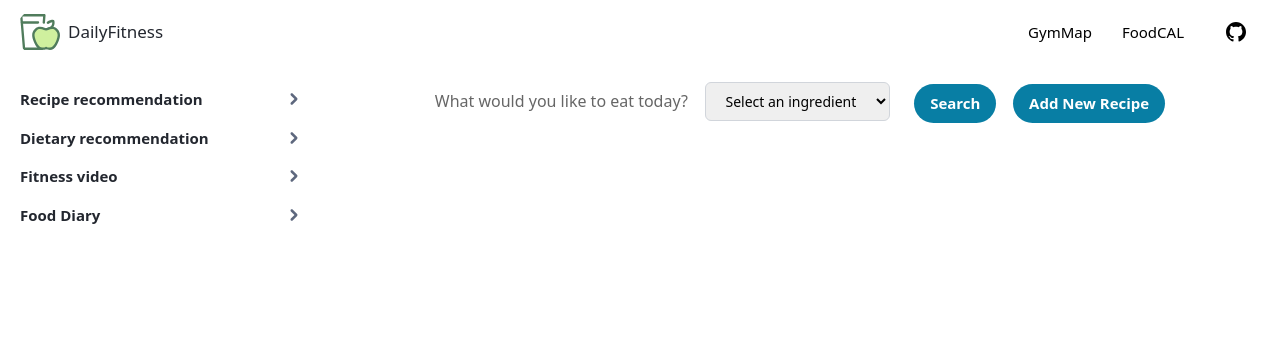
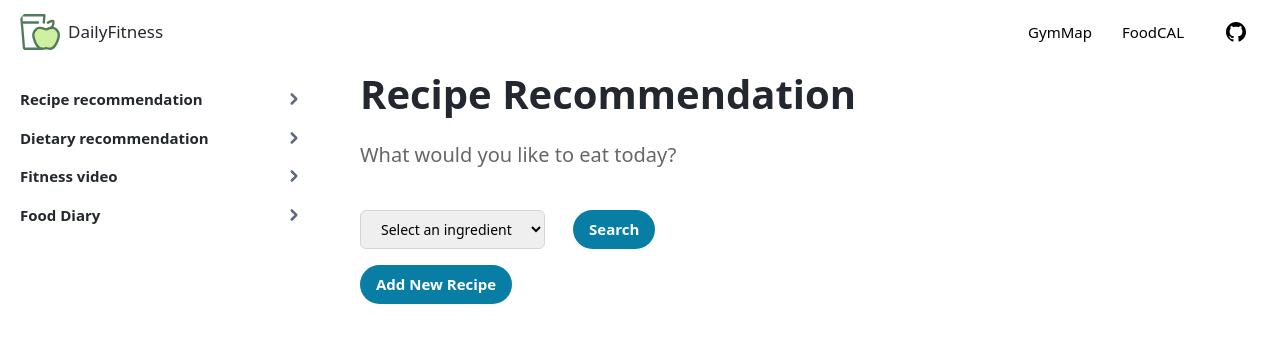
Before and after one commit to ShengjieZhou/DailyFitness, a React (Create React App) app in the folder client/: page /recipe in a window 1280 px wide. Shown: the top 342 px of the page. Built offline with nearby package versions, Linux system fonts and the light colour scheme.

Commit message:
Feature:统一CSS格式，更换封面图片

```diff
--- a/client/src/components/Default.js
+++ b/client/src/components/Default.js
@@ -1,7 +1,7 @@
 import React, { useState, useEffect } from 'react';
 import Header from './Header';
 import Sidebar from './Sidebar';
-
+import DefaultPage from '../assets/DefaultPage.png';
 
 function Default() {
   const [message, setMessage] = useState('');
@@ -22,10 +22,7 @@ function Default() {
           <div className="pl-0">
             <div className="px-5 sm:px-12 pt-3.5">
               <div className="max-w-4xl ml-0 2xl:mx-auto">
-                <h1 className="mdx-heading mt-0 text-primary -mx-.5 break-words text-5xl font-bold">
-                Default page
-                </h1>
-                <span aria-label="API Message">{message}</span>
+                <img src={DefaultPage} alt="Default Page"/>
               </div>
             </div>
           </div>
--- a/client/src/components/Recipe.js
+++ b/client/src/components/Recipe.js
@@ -1,4 +1,4 @@
-import React, { useState } from 'react';
+import React, {useState} from 'react';
 import Modal from 'react-modal';
 import axios from 'axios';
 
@@ -17,7 +17,7 @@ export default function Recipe() {
     const [isButtonDisabled, setIsButtonDisabled] = useState(true);
     const [recipe, setRecipe] = useState('');
     const [isModalOpen, setIsModalOpen] = useState(false);
-  const [newRecipe, setNewRecipe] = useState({ type: '', title: '', step: '' });
+    const [newRecipe, setNewRecipe] = useState({type: '', title: '', step: ''});
 
     const handleOptionChange = (event) => {
         setSelectedOption(event.target.value);
@@ -76,7 +76,7 @@ export default function Recipe() {
             .then(response => {
                 setTimeout(() => {
                     alert('New recipe added successfully!');
-          setNewRecipe({ title: '', step: '', type: '' });
+                    setNewRecipe({title: '', step: '', type: ''});
                     closeModal();
                 }, 100);
                 console.log('New recipe added successfully!');
@@ -109,7 +109,7 @@ export default function Recipe() {
                 onRequestClose={closeModal}
                 className="modal"
             >
-        <div style={{ width: '80%', height: '80%', 'marginLeft': '6rem', 'marginTop': '5rem' }}>
+                <div style={{width: '80%', height: '80%', 'marginLeft': '6rem', 'marginTop': '5rem'}}>
                     <h2 className="text-2xl font-bold mb-4">Add New Recipe</h2>
                     <form onSubmit={handleSubmit} className="flex flex-col mt-4 ml-4">
                         <div className="flex flex-col mb-4">
@@ -142,28 +142,44 @@ export default function Recipe() {
                             <textarea
                                 type="text"
                                 name="step"
-                style={{ height: '10rem' }}
+                                style={{height: '10rem'}}
                                 value={newRecipe.step}
                                 onChange={handleInputChange}
                                 className="rounded-md border border-slate-300 py-2 pl-2 pr-2 shadow-sm focus:ring-sky-500 focus:ring-1"
                             ></textarea>
                         </div>
                         <div className="flex justify-end">
-              <button className="mt-1 active:scale-[.98] transition-transform inline-flex font-bold items-center outline-none focus:outline-none focus-visible:outline focus-visible:outline-link focus:outline-offset-2 bg-link text-white hover:bg-opacity-80 text-base rounded-full px-4 py-2" type="submit" onClick={submitNewRecipe}>Submit</button>
-              <button className="mt-1 active:scale-[.98] transition-transform inline-flex font-bold items-center outline-none focus:outline-none focus-visible:outline focus-visible:outline-link focus:outline-offset-2 bg-link text-white hover:bg-opacity-80 text-base rounded-full px-4 py-2" onClick={closeModal}>Cancel</button>
+                            <button
+                                className="mt-1 active:scale-[.98] transition-transform inline-flex font-bold items-center outline-none focus:outline-none focus-visible:outline focus-visible:outline-link focus:outline-offset-2 bg-link text-white hover:bg-opacity-80 text-base rounded-full px-4 py-2"
+                                type="submit" onClick={submitNewRecipe}>Submit
+                            </button>
+                            <button
+                                className="mt-1 active:scale-[.98] transition-transform inline-flex font-bold items-center outline-none focus:outline-none focus-visible:outline focus-visible:outline-link focus:outline-offset-2 bg-link text-white hover:bg-opacity-80 text-base rounded-full px-4 py-2"
+                                onClick={closeModal}>Cancel
+                            </button>
                         </div>
                     </form>
                 </div>
             </Modal>
 
-      <Header />
+            <Header/>
             <div className="grid lg:grid-cols-sidebar-content">
-        <Sidebar />
-        <main>
-          <div className="ml-4">
-            <form className="flex items-center justify-center mt-4 ml-4">
-              <p className="text-m">What would you like to eat today?&nbsp;&nbsp;&nbsp;&nbsp;</p>
-              <select className="border border-gray-300 rounded-md py-2 px-4 mr-2 focus:outline-none focus:ring-2 focus:ring-blue-500" value={selectedOption} onChange={handleOptionChange}>
+                <Sidebar/>
+                <main className="min-w-0 isolate">
+                    <div className="pl-5 flex">
+                        <div className="px-5 flex-1">
+                            <h1 className="mdx-heading mt-0 mb-4 text-primary -mx-.5 break-words text-5xl font-bold">
+                                Recipe Recommendation
+                            </h1>
+                            <div className="text-gray-3 text-xl">
+                                <form className="mt-4 ml-4">
+                                    <p className="text-gray-3 text-xl">What would you like to eat today?</p>
+                                    <div className="flex items-center mt-10">
+                                        <select
+                                            className="border border-gray-300 rounded-md py-2 px-4 mr-2 focus:outline-none focus:ring-2 focus:ring-blue-500"
+                                            value={selectedOption}
+                                            onChange={handleOptionChange}
+                                        >
                                             <option value="">Select an ingredient</option>
                                             <option value="chicken">Chicken</option>
                                             <option value="beef">Beef</option>
@@ -171,22 +187,32 @@ export default function Recipe() {
                                             <option value="fish">Fish</option>
                                             <option value="vegan">Vegan</option>
                                         </select>
-              <p>&nbsp;&nbsp;&nbsp;&nbsp;</p>
-              <button type="button" className="mt-1 active:scale-[.98] transition-transform inline-flex font-bold items-center outline-none focus:outline-none focus-visible:outline focus-visible:outline-link focus:outline-offset-2 bg-link text-white hover:bg-opacity-80 text-base rounded-full px-4 py-2" disabled={isButtonDisabled} onClick={handleSubmit}>
+                                        <button
+                                            type="button"
+                                            className="ml-5 active:scale-[.98] transition-transform inline-flex font-bold items-center outline-none focus:outline-none focus-visible:outline focus-visible:outline-link focus:outline-offset-2 bg-link text-white hover:bg-opacity-80 text-base rounded-full px-4 py-2"
+                                            disabled={isButtonDisabled}
+                                            onClick={handleSubmit}
+                                        >
                                             Search
                                         </button>
-              <p>&nbsp;&nbsp;&nbsp;&nbsp;</p>
-              <button type="button" className="mt-1 active:scale-[.98] transition-transform inline-flex font-bold items-center outline-none focus:outline-none focus-visible:outline focus-visible:outline-link focus:outline-offset-2 bg-link text-white hover:bg-opacity-80 text-base rounded-full px-4 py-2" onClick={handleAdd}>
+                                    </div>
+                                    <button
+                                        type="button"
+                                        className="mt-4 active:scale-[.98] transition-transform inline-flex font-bold items-center outline-none focus:outline-none focus-visible:outline focus-visible:outline-link focus:outline-offset-2 bg-link text-white hover:bg-opacity-80 text-base rounded-full px-4 py-2"
+                                        onClick={handleAdd}
+                                    >
                                         Add New Recipe
                                     </button>
                                 </form>
                                 <div className="mt-4 ml-4">
                                     <div>
                                         {recipe && recipe.length > 0 ? (
-                  <RecipeDisplay recipes={recipe} />
+                                            <RecipeDisplay recipes={recipe}/>
                                         ) : (
                                             <p></p>
                                         )}
+                                    </div>
+                                </div>
                             </div>
                         </div>
                     </div>
--- a/client/src/components/Video.js
+++ b/client/src/components/Video.js
@@ -1,4 +1,4 @@
-import React, { useState } from 'react';
+import React, {useState} from 'react';
 import YouTube from 'react-youtube';
 import Header from './Header';
 import Sidebar from './Sidebar';
@@ -31,6 +31,7 @@ function Video() {
             return null;
         }
     }
+
     const handleOptionChange = (event) => {
         let topic = event.target.value;
         fetch('http://localhost:5000/api/video?topic=' + topic)
@@ -62,15 +63,17 @@ function Video() {
 
     return (
         <>
-      <Header />
+            <Header/>
             <div className="grid grid-cols-only-content lg:grid-cols-sidebar-content 2xl:grid-cols-sidebar-content-toc">
-        <Sidebar />
+                <Sidebar/>
                 <main className="min-w-0 isolate">
-          <div className="pl-0">
-            <div className="px-5 sm:px-12 pt-3.5">
+                    <div className="pl-5 flex">
+                        <div className="px-5 flex-1">
+                            <h1 className="mdx-heading mt-0 mb-4 text-primary -mx-.5 break-words text-5xl font-bold">
+                                Fitness Video
+                            </h1>
                             <div className="max-w-4xl ml-0 2xl:mx-auto">
-                <div>
-                  <p>Please select a theme of your choice  &nbsp;&nbsp;&nbsp;&nbsp;&nbsp;
+                                <p className="text-gray-3 text-xl">Please select a theme of your choice  &nbsp;&nbsp;&nbsp;&nbsp;&nbsp;
                                     <select value={selectedOption} onChange={handleOptionChange}>
                                         <option value="">Click here to choose</option>
                                         <option value="arm">arm</option>
@@ -81,10 +84,9 @@ function Video() {
 
                                 {selectedOption && (
                                     <div>
-                      <YouTube videoId={getYouTubeVideoId(selectedOption)} opts={opts} />
+                                        <YouTube videoId={getYouTubeVideoId(selectedOption)} opts={opts}/>
                                     </div>
                                 )}
-                </div>
                             </div>
                         </div>
                     </div>
```
Also changed, not shown: client/src/components/Diary.js (+16 -8 lines), 1 other file (tests, documents, lock files or other folders). Lines whose indentation alone changed are shown as unchanged.
